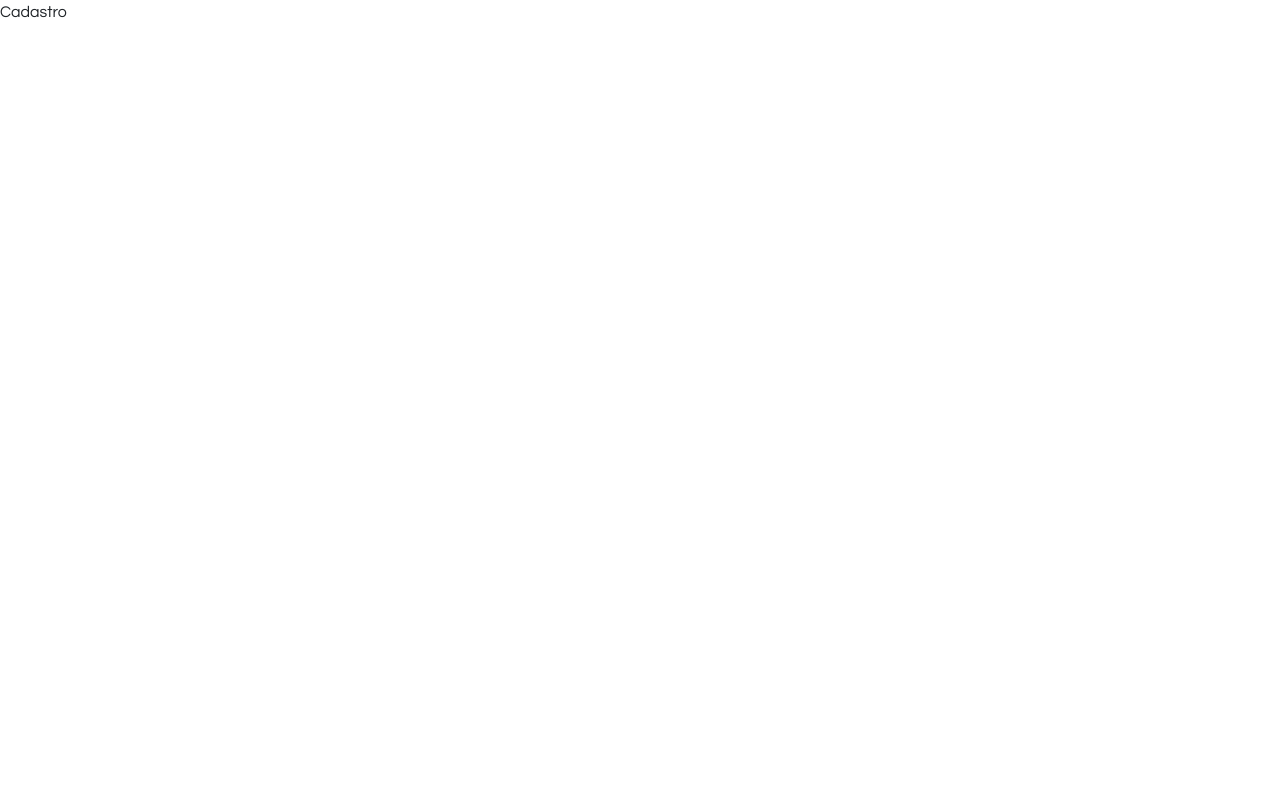
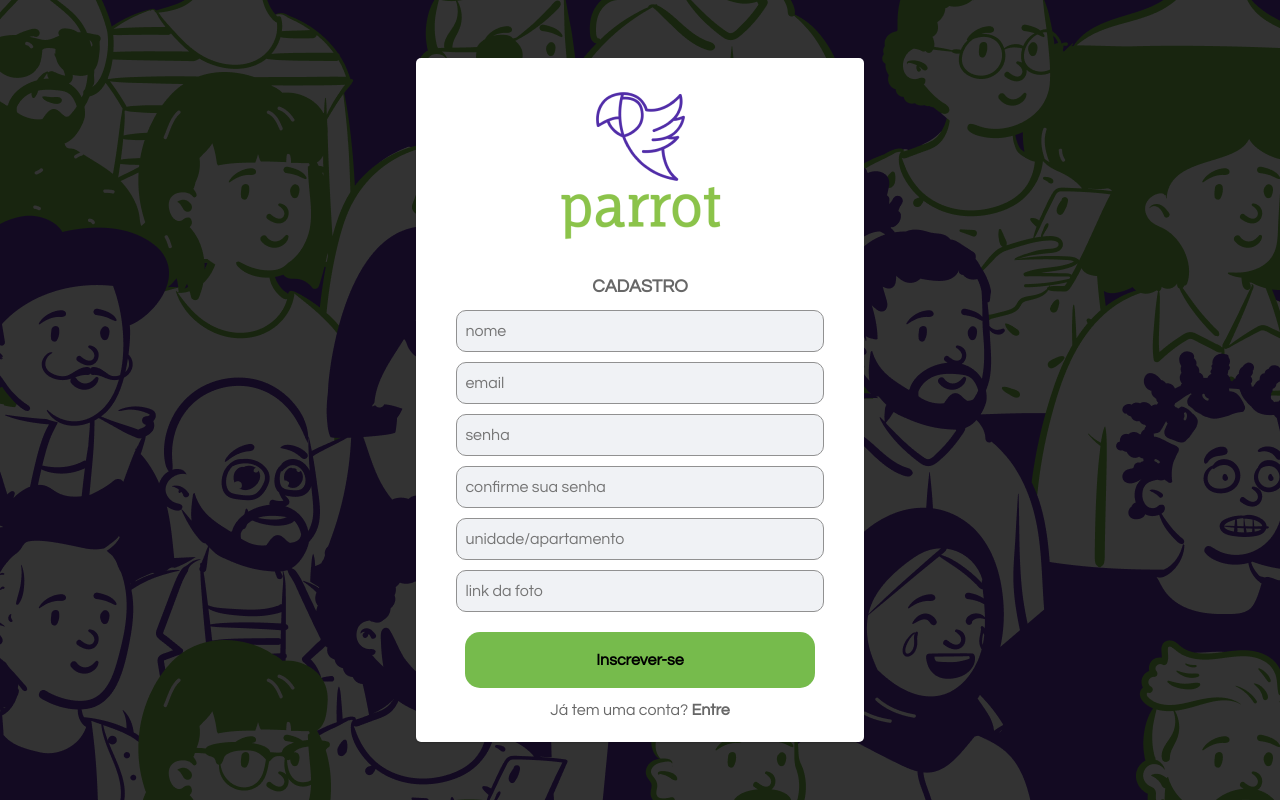
Before and after one commit to OrcFofa/Login_Parrot, a React (Create React App) app: page /cadastro in a window 1280 px wide. Built offline with nearby package versions, Linux system fonts and the light colour scheme.

Commit message:
Icone das paginas + pagina de cadastro feita

```diff
--- a/public/index.html
+++ b/public/index.html
@@ -2,6 +2,7 @@
 <html lang="en">
   <head>
     <meta charset="utf-8" />
+    <link rel="shortcut icon" href="favicon.ico" type="image/x-icon">
     <link href="https://cdn.jsdelivr.net/npm/bootstrap@5.2.2/dist/css/bootstrap.min.css" rel="stylesheet" integrity="sha384-Zenh87qX5JnK2Jl0vWa8Ck2rdkQ2Bzep5IDxbcnCeuOxjzrPF/et3URy9Bv1WTRi" crossorigin="anonymous"><link href="https://cdn.jsdelivr.net/npm/bootstrap@5.2.2/dist/css/bootstrap.min.css" rel="stylesheet" integrity="sha384-Zenh87qX5JnK2Jl0vWa8Ck2rdkQ2Bzep5IDxbcnCeuOxjzrPF/et3URy9Bv1WTRi" crossorigin="anonymous">
     <link rel="preconnect" href="https://fonts.googleapis.com">
     <link rel="preconnect" href="https://fonts.gstatic.com" crossorigin>
--- a/src/components/Button/style.js
+++ b/src/components/Button/style.js
@@ -1,11 +1,11 @@
 import styled from "styled-components";
 
 export const Button = styled.button`
-  padding: 1vh;
+  padding: 2vh;
   outline: none;
   border: none;
   border-radius: 15px;
-  width: 95%;
+  width: 90%;
   cursor: pointer;
   background: #76BB4C;
   color: black;
--- a/src/components/Input/style.js
+++ b/src/components/Input/style.js
@@ -3,7 +3,7 @@ import styled from "styled-components";
 export const Input = styled.input`
   outline: none;
   padding: 1vh;
-  width: 95%;
+  width: 90%;
   border-radius: 10px;
   font-size: 16px;
   background-color: #f0f2f5;
--- a/src/pages/Cadastro/index.js
+++ b/src/pages/Cadastro/index.js
@@ -1,9 +1,96 @@
-import React from "react";
+import React, { useState } from "react";
+import Input from "../../components/Input";
+import Button from "../../components/Button";
+import * as C from "./style";
+import { Link, useNavigate } from "react-router-dom";
+import useAuth from "../../hooks/useAuth";
+import img from "../../assets/img/logo.png"
+import fundo from "../../assets/img/BACKGROUND.png"
 
-const Cadastro = () => {
-    return (
-        <div>Cadastro</div>
-    )
-}
+const Signup = () => {
+  const [nome, setNome] = useState("");
+  const [unidade, setUnidade] = useState("");
+  const [link, setLink] = useState("");
+  const [email, setEmail] = useState("");
+  const [senhaConf, setSenhaConf] = useState("");
+  const [senha, setSenha] = useState("");
+  const [error, setError] = useState("");
+  const navigate = useNavigate();
 
-export default Cadastro
+  const { signup } = useAuth();
+
+  const handleSignup = () => {
+    if (!email | !nome | !senha | !unidade) {
+      setError("Preencha todos os campos");
+      return;
+    } else if (senha !== senhaConf) {
+      setError("Os senhas não são iguais");
+      return;
+    }
+
+    const res = signup(email, senha);
+
+    if (res) {
+      setError(res);
+      return;
+    }
+
+    alert("Usuário cadastrado com sucesso!");
+    navigate("/home");
+  };
+
+  return (
+    <C.Container style={{backgroundImage:`url(${fundo})` }}>
+      <C.Content>
+      <img src={img} alt="Pássaro roxo com a palavra Parrot logo abaixo" />
+      <C.Label>CADASTRO</C.Label>
+        <Input
+          type="text"
+          placeholder="nome"
+          value={nome}
+          onChange={(e) => [setNome(e.target.value), setError("")]}
+        />
+        <Input
+          type="email"
+          placeholder="email"
+          value={email}
+          onChange={(e) => [setEmail(e.target.value), setError("")]}
+        />
+        <Input
+          type="password"
+          placeholder="senha"
+          value={senha}
+          onChange={(e) => [setSenha(e.target.value), setError("")]}
+        />
+        <Input
+          type="password"
+          placeholder="confirme sua senha"
+          value={senhaConf}
+          onChange={(e) => [setSenhaConf(e.target.value), setError("")]}
+        />
+        <Input
+          type="number"
+          placeholder="unidade/apartamento"
+          value={unidade}
+          onChange={(e) => [setUnidade(e.target.value), setError("")]}
+        />
+        <Input
+          type="link"
+          placeholder="link da foto"
+          value={link}
+          onChange={(e) => [setLink(e.target.value), setError("")]}
+        />
+        <C.labelError>{error}</C.labelError>
+        <Button Text="Inscrever-se" onClick={handleSignup} />
+        <C.LabelSignin>
+          Já tem uma conta?
+          <C.Strong>
+            <Link to="/">&nbsp;Entre</Link>
+          </C.Strong>
+        </C.LabelSignin>
+      </C.Content>
+    </C.Container>
+  );
+};
+
+export default Signup;
--- a/src/pages/Cadastro/style.js
+++ b/src/pages/Cadastro/style.js
@@ -0,0 +1,54 @@
+import styled from "styled-components";
+
+export const Container = styled.div`
+  display: flex;
+  align-items: center;
+  justify-content: center;
+  flex-direction: column;
+  gap: 10px;
+  height: 100vh;
+  background-color: black;
+`;
+
+export const Content = styled.div`
+  display: flex;
+  align-items: center;
+  justify-content: center;
+  flex-direction: column;
+  width: 90%;
+  box-shadow: 0 1px 2px #0003;
+  background-color: white;
+  max-width: 35vw;
+  max-height: 95%;
+  padding: 20px;
+  gap: 10px;
+  border-radius: 5px;
+`;
+
+export const Label = styled.label`
+  font-size: 18px;
+  font-weight: 600;
+  font-family: 'Questrial', sans-serif;
+  color: #676767;
+`;
+
+export const LabelSignin = styled.label`
+  font-size: 16px;
+  font-family: 'Questrial', sans-serif;
+  color: #676767;
+`;
+
+export const labelError = styled.label`
+  font-size: 14px;
+  font-family: 'Questrial', sans-serif;
+  color: red;
+`;
+
+export const Strong = styled.strong`
+  cursor: pointer;
+  font-family: 'Questrial', sans-serif;
+  a {
+    text-decoration: none;
+    color: #676767;
+  }
+`;
--- a/src/pages/Home/index.js
+++ b/src/pages/Home/index.js
@@ -1,9 +1,21 @@
 import React from "react";
+import { useNavigate } from "react-router-dom";
+import Button from "../../components/Button";
+import useAuth from "../../hooks/useAuth";
+import * as C from "./style";
 
 const Home = () => {
-    return (
-        <div>Home</div>
-    )
-}
+  const { signout } = useAuth();
+  const navigate = useNavigate();
 
-export default Home
+  return (
+    <C.Container>
+      <C.Title>Home</C.Title>
+      <Button Text="Sair" onClick={() => [signout(), navigate("/")]}>
+        Sair
+      </Button>
+    </C.Container>
+  );
+};
+
+export default Home;
--- a/src/pages/Home/style.js
+++ b/src/pages/Home/style.js
@@ -0,0 +1,12 @@
+import styled from "styled-components";
+
+export const Container = styled.div`
+  display: flex;
+  align-items: center;
+  justify-content: center;
+  flex-direction: column;
+  height: 100vh;
+  gap: 20px;
+`;
+
+export const Title = styled.h2``;
--- a/src/pages/Login/index.js
+++ b/src/pages/Login/index.js
@@ -32,9 +32,10 @@ const Signin = () => {
   };
 
   return (
-    <C.Container style={{backgroundImage:`10px url(${fundo})` }}>
+    <C.Container style={{backgroundImage:`url(${fundo})` }}>
+
       <C.Content>
-      <img src={img} />
+      <img src={img} alt="Pássaro roxo com a palavra Parrot logo abaixo" />
       <C.Label>LOGIN</C.Label>
         <Input
           type="email"
--- a/src/routes/index.js
+++ b/src/routes/index.js
@@ -24,7 +24,6 @@ const RoutesApp = () => {
                 <Route exact path="/cadastro" element={< Cadastro />} />
                 <Route exact path="/login" element={< Login />} />
                 <Route path="/" element={< Login />} />
-                <Route path="*" element={< Login />} />
             </Routes>
           </Fragment>
         </BrowserRouter>
```
Also changed, not shown: src/assets/img/icone.png (deleted), 1 other file (tests, documents, lock files or other folders).
